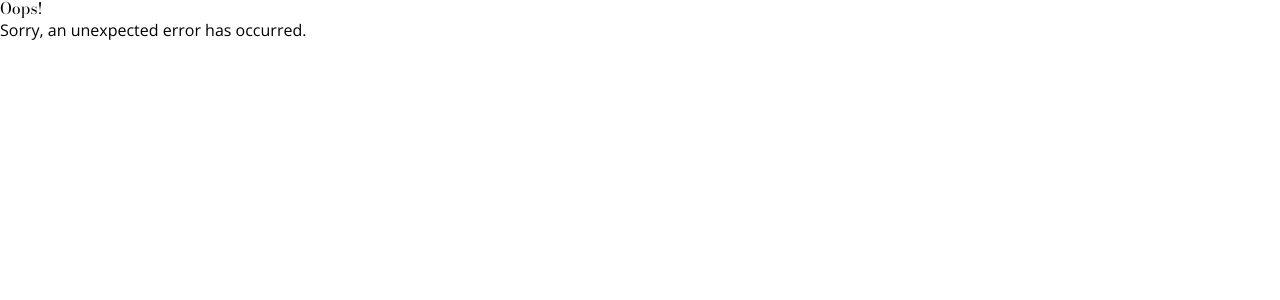
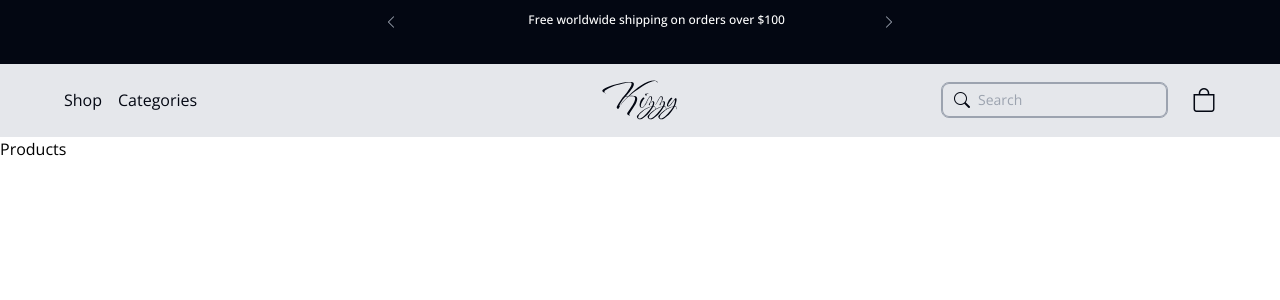
Before and after one commit to kizzylion/kizzystore, a React (Vite) app: page /products in a window 1280 px wide. Shown: the top 300 px of the page. Built offline with nearby package versions, Linux system fonts and the light colour scheme; no server answers.

Commit message:
FIX: FIX HEADING STATE AND ROUTING COMPONENTS TO ROUTES

```diff
--- a/src/components/Heading.jsx
+++ b/src/components/Heading.jsx
@@ -12,7 +12,7 @@ const Heading = () => {
             </button>
             <ul className="hidden items-center gap-4 lg:flex">
               <li>
-                <Link to="shop">Shop</Link>
+                <Link to="products">Shop</Link>
               </li>
               <li>
                 <Link to="Categories">Categories</Link>
--- /dev/null
+++ b/src/pages/ProductDetails.jsx
@@ -0,0 +1,5 @@
+function ProductDetails() {
+  return <div>Product Details</div>;
+}
+
+export default ProductDetails;
--- /dev/null
+++ b/src/pages/Products.jsx
@@ -0,0 +1,11 @@
+import { removeTransparentBg } from "@/utilities/utilities";
+import { useEffect } from "react";
+
+function Products() {
+  useEffect(() => {
+    removeTransparentBg();
+  }, []);
+  return <div>Products</div>;
+}
+
+export default Products;
--- a/src/pages/landingPage/LandingPage.jsx
+++ b/src/pages/landingPage/LandingPage.jsx
@@ -2,6 +2,7 @@ import { useEffect } from "react";
 import Hero from "./Hero";
 import RichText from "./RichText";
 import CategorySection from "./CategorySection";
+import { addTransparentBg } from "@/utilities/utilities";
 
 function headerScroll() {
   const header = document.getElementById("header");
@@ -12,6 +13,7 @@ function headerScroll() {
 
 function LandingPage() {
   useEffect(() => {
+    addTransparentBg();
     window.addEventListener("scroll", headerScroll);
   }, []);
   return (
--- /dev/null
+++ b/src/utilities/utilities.js
@@ -0,0 +1,11 @@
+function removeTransparentBg() {
+  const header = document.getElementById("header");
+  header.classList.remove("transparent-bg");
+}
+
+function addTransparentBg() {
+  const header = document.getElementById("header");
+  header.classList.add("transparent-bg");
+}
+
+export { removeTransparentBg, addTransparentBg };
```
Also changed, not shown: src/main.jsx (+21 -0 lines).
